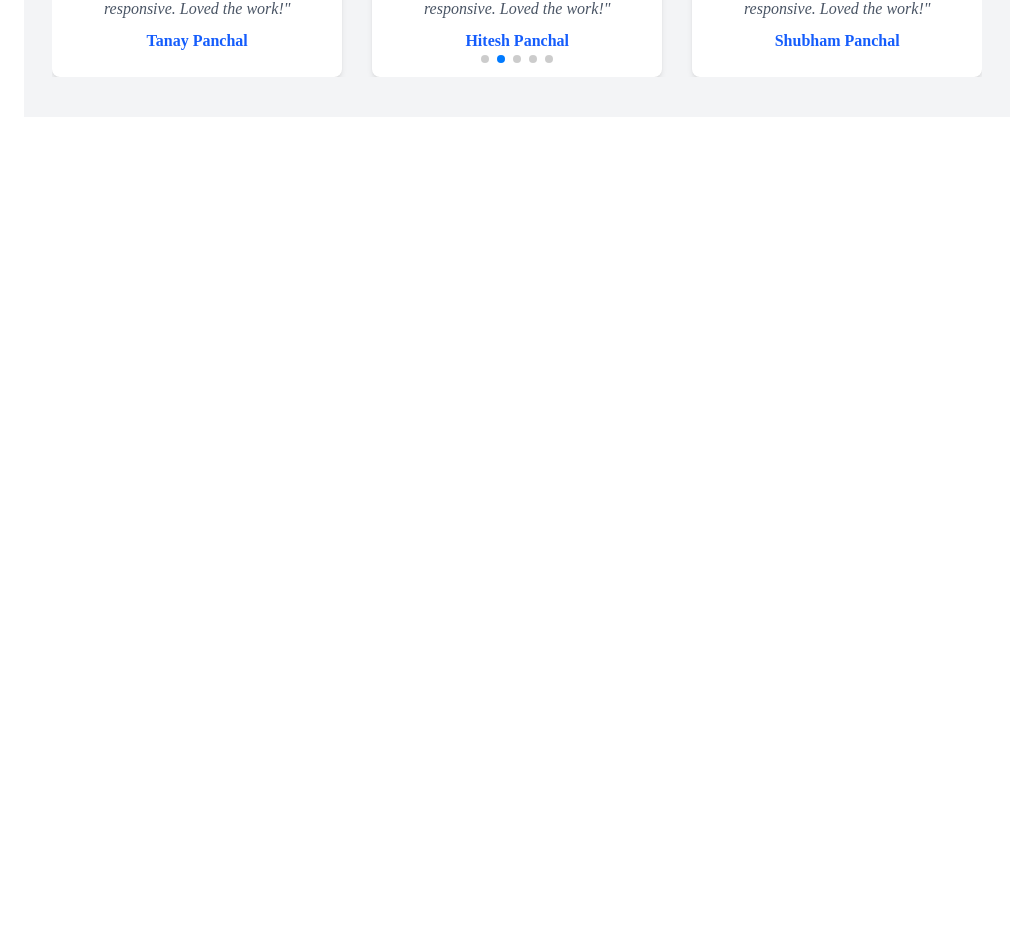
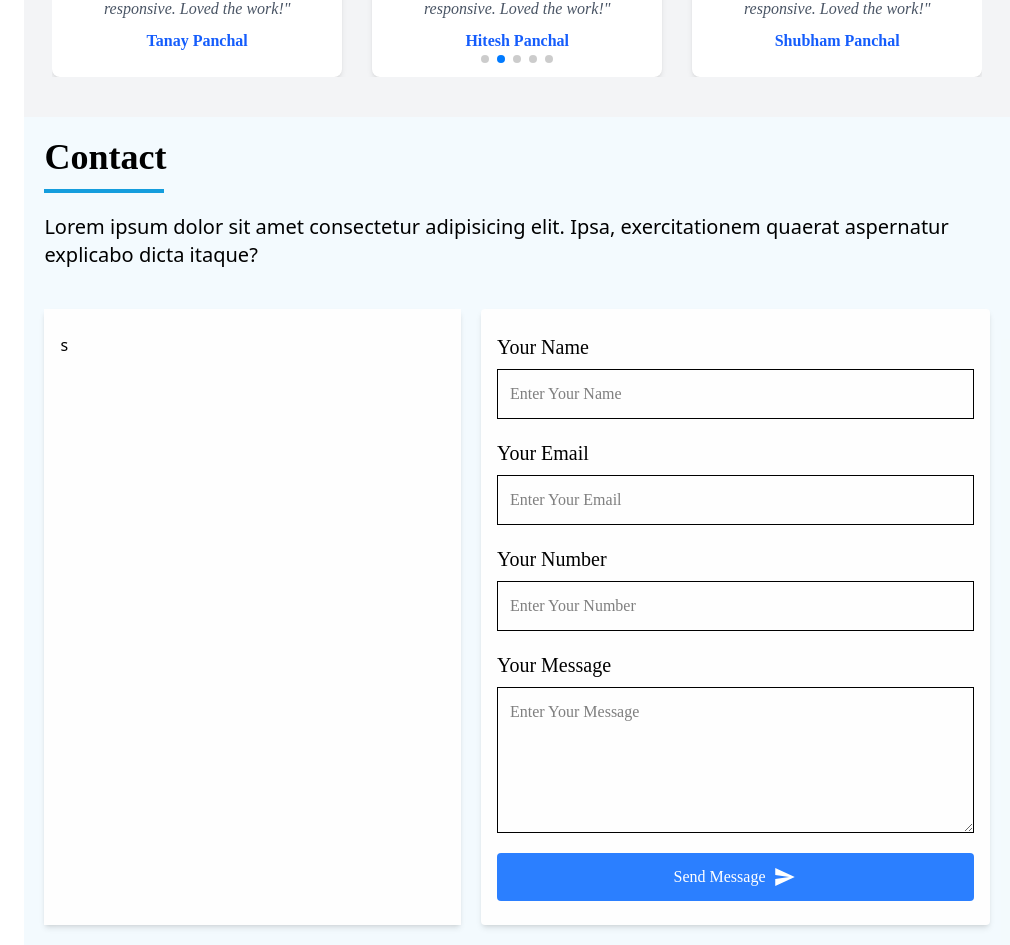
Before and after one commit to Tanaypanchal007/kp-portfolio, a Next.js app: page / in a window 1280 px wide. Shown: the part 2710-3655 px from the top of the page, without its empty margins (270-1280 px from the left). Before the commit the page ends 2827 px from the top, so only its background shows below. Built offline with nearby package versions, Linux system fonts and the light colour scheme.

Commit message:
Contact page form structure created

```diff
--- /dev/null
+++ b/src/components/Contact.jsx
@@ -0,0 +1,82 @@
+import React from "react";
+import { IoMdSend } from "react-icons/io";
+
+const Contact = () => {
+  return (
+    <>
+      <section
+        className="min-h-screen py-5 px-2 xl:px-5 bg-blue-100/5 "
+        id="contact"
+      >
+        <div>
+          <h1 className="text-4xl font-mono font-bold border-b-4 border-blue-100 w-[120px] pb-3 tracking-normal">
+            Contact
+          </h1>
+          <p className="mt-5 xl:mt-5 text-xl">
+            Lorem ipsum dolor sit amet consectetur adipisicing elit. Ipsa,
+            exercitationem quaerat aspernatur explicabo dicta itaque?
+          </p>
+
+          <div className="mt-10 flex flex-col xl:flex-row gap-5">
+            <div className="w-full xl:w-[45%] bg-off-white-100 shadow-md px-4 py-6">
+              s
+            </div>
+            <div className="w-full xl:w-[55%] bg-off-white-100 shadow-md px-4 py-6 rounded">
+              <form action="">
+                <div className="flex flex-col gap-2">
+                  <label htmlFor="" className="font-mono text-xl">
+                    Your Name
+                  </label>
+                  <input
+                    type="text"
+                    placeholder="Enter Your Name"
+                    className="border-[1px] border-black py-3 px-3 font-mono  focus:outline-none focus:border-blue-500 focus:bg-blue-100/5"
+                  />
+                </div>
+                <div className="flex flex-col gap-2 mt-5">
+                  <label htmlFor="" className="font-mono text-xl">
+                    Your Email
+                  </label>
+                  <input
+                    type="email"
+                    placeholder="Enter Your Email"
+                    className="border-[1px] border-black py-3 px-3 font-mono  focus:outline-none focus:border-blue-500 focus:bg-blue-100/5"
+                  />
+                </div>
+                <div className="flex flex-col gap-2 mt-5">
+                  <label htmlFor="" className="font-mono text-xl">
+                    Your Number
+                  </label>
+                  <input
+                    type="number"
+                    placeholder="Enter Your Number"
+                    className="border-[1px] border-black py-3 px-3 font-mono  focus:outline-none focus:border-blue-500 focus:bg-blue-100/5"
+                  />
+                </div>
+                <div className="flex flex-col gap-2 mt-5">
+                  <label htmlFor="" className="font-mono text-xl">
+                    Your Message
+                  </label>
+                  <textarea
+                    cols={30}
+                    rows={5}
+                    type=""
+                    placeholder="Enter Your Message"
+                    className="border-[1px] border-black py-3 px-3 font-mono  focus:outline-none focus:border-blue-500 focus:bg-blue-100/5"
+                  />
+                </div>
+                <div>
+                  <button className="w-full mt-5 bg-blue-500 text-white py-3 px-4 font-mono rounded hover:bg-blue-600 transition-colors cursor-pointer flex justify-center text-center items-center gap-2 font-2xl">
+                    Send Message <IoMdSend className="text-2xl" />
+                  </button>
+                </div>
+              </form>
+            </div>
+          </div>
+        </div>
+      </section>
+    </>
+  );
+};
+
+export default Contact;
--- a/src/pages/index.jsx
+++ b/src/pages/index.jsx
@@ -8,6 +8,7 @@ import { IoClose } from "react-icons/io5";
 import { useState } from "react";
 import Services from "@/components/Services";
 import Testimonial from "@/components/Testimonial";
+import Contact from "@/components/Contact";
 
 const Index = () => {
   const [open, setOpen] = useState(false);
@@ -28,6 +29,7 @@ const Index = () => {
           <About />
           <Services />
           <Testimonial />
+          <Contact />
         </div>
 
         {/* Mobile Menu Button */}
--- a/src/styles/globals.css
+++ b/src/styles/globals.css
@@ -6,6 +6,7 @@
   --color-navbar-100: #040b14;
   --color-white-100: #ffffff;
   --color-blue-100: #149ddd;
+  --color-off-white-100: #fefefe;
 
   /* Font color start here */
   --color-text-100: #ffffff;
```
